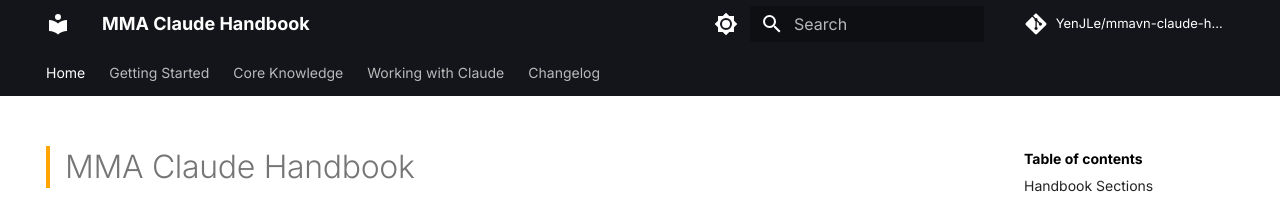
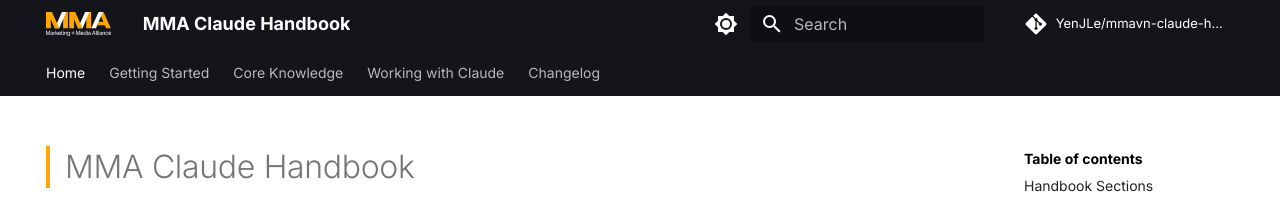
Before and after one commit to YenJLe/mmavn-claude-handbook, an MkDocs documentation site: the page built from docs/index.md, in a window 1280 px wide. Shown: the top 202 px of the page. Built offline with MkDocs 1.6.1 and Material for MkDocs 9.7.7, drawn with Linux system fonts in a browser that asks for light colours; comment, search, counter and statistics services are not loaded.

Commit message:
Add MMA brandmark logo and favicon
- Header: mma-primary-2c-on-black.svg (reads on the Onyx header)
- Favicon: square MMA Global mark on white

```diff
--- a/mkdocs.yml
+++ b/mkdocs.yml
@@ -10,9 +10,8 @@
 
 theme:
   name: material
-  # Drop an MMA logo PNG at docs/assets/mma-logo.png to activate.
-  # logo: assets/mma-logo.png
-  # favicon: assets/favicon.png
+  logo: assets/mma-logo.svg
+  favicon: assets/favicon.png
   palette:
     - scheme: default
       primary: black
```
Also changed, not shown: docs/assets/favicon.png (added), docs/assets/mma-logo.svg (added).
